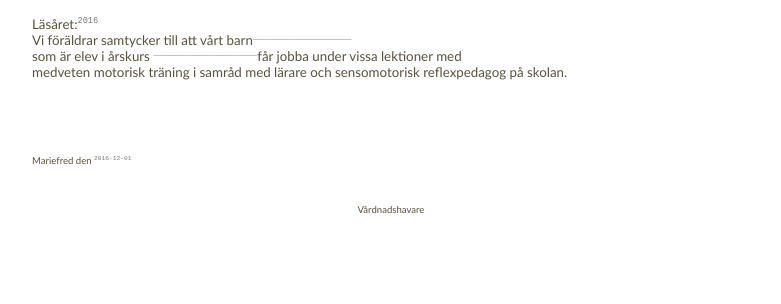
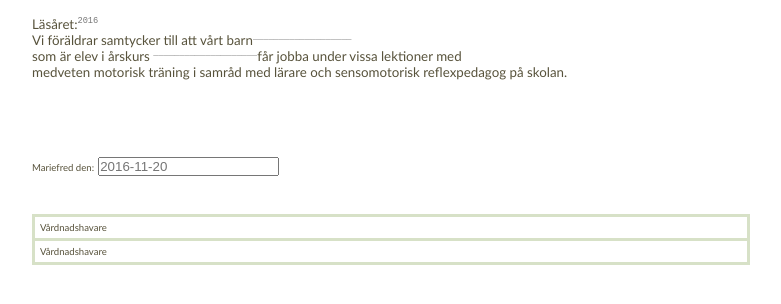
Before and after one commit to AlexanderGrip/Gripsholmsskolan-Forms, a plain HTML site: page Medveten motorisk träning.html in a window 1280 px wide. Shown: the part 192-496 px from the top of the page, without its empty margins (249-1030 px from the left). Drawn offline with Linux system fonts and the light colour scheme.

Commit message:
Medveten Motorisk Träning
Nu är den klar så länge :)

```diff
--- a/Medveten motorisk träning.html
+++ b/Medveten motorisk träning.html
@@ -50,15 +50,30 @@
 				</table>
 
 				<tr>
-			  		<label> Mariefred den <textarea placeholder="2016-12-01" rows=1></textarea>
-			  </tr>
+					<td id="name">
+						<label>Mariefred den:</label>
+						<input type="text" name="lname" placeholder="2016-11-20">
+					</td>
+				</tr>
 
 				<Table>
 
 				</table>
 
-				<tr>
-							<center>Vårdnadshavare</center>
-				</tr>
+				<Table>
+
+					<tr>
+						<td>
+							<label>Vårdnadshavare</label>
+						</td>
+					</tr>
+
+					<tr>
+						<td>
+							<label>Vårdnadshavare</label>
+						</td>
+					</tr>
+
+				</table>
 
 </html>
```
Also changed, not shown: skriftlig_varning.html (+0 -11 lines).
